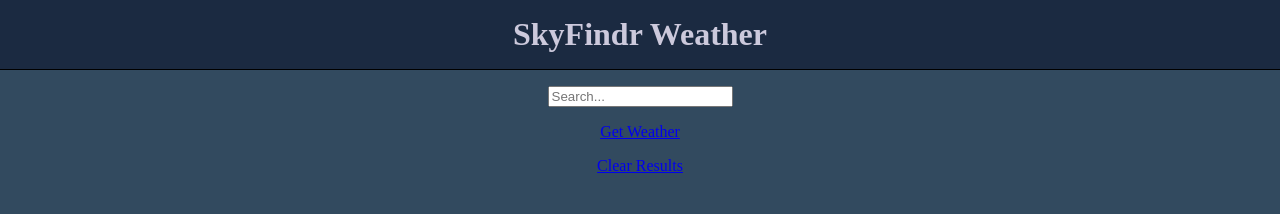
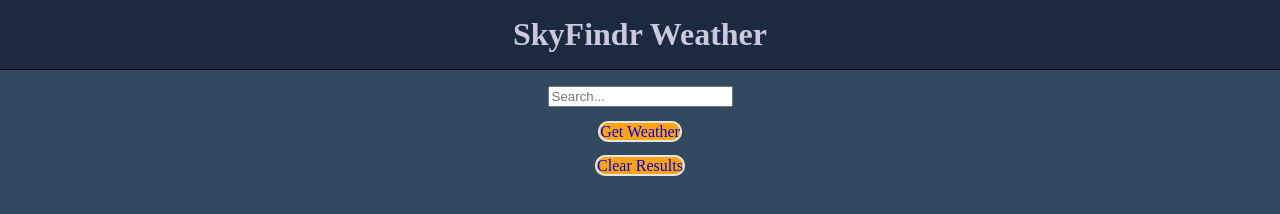
Before and after one commit to l-swenson/skyfindr, a plain HTML site: page index.html in a window 1280 px wide. Drawn offline with Linux system fonts and the light colour scheme.

Commit message:
Add favicon and button styling.

```diff
--- a/index.html
+++ b/index.html
@@ -5,6 +5,7 @@
     <meta charset="utf-8">
     <meta name="viewport" content="width=device-width, initial-scale=1">
     <link rel="stylesheet" type="text/css" href="style.css">
+    <link rel="icon" type="image/x-icon" href="/images/Graphicloads-Colorful-Long-Shadow-Cloud.ico">
     <title>SkyFindr Weather App</title>
 </head>
 
@@ -21,7 +22,7 @@
 
             <input id="weather-search" type="text" placeholder="Search...">
 
-            <p><a href="#" class="weather-btn">Get Weather</a></p>
+            <p><a href="#" class="btn">Get Weather</a></p>
 
         </div>
 
--- a/style.css
+++ b/style.css
@@ -43,3 +43,13 @@ header {
 #weather-search {
     margin-bottom: 1rem;
 }
+
+.btn {
+    width: 250px;
+    background-color: #fca311;
+    border: 2px solid #e5e5e5;
+    border-radius: 12px;
+    text-decoration: none;
+    font-size: 16px;
+    cursor: pointer;
+}
```
Also changed, not shown: images/Graphicloads-Colorful-Long-Shadow-Cloud.ico (added).
